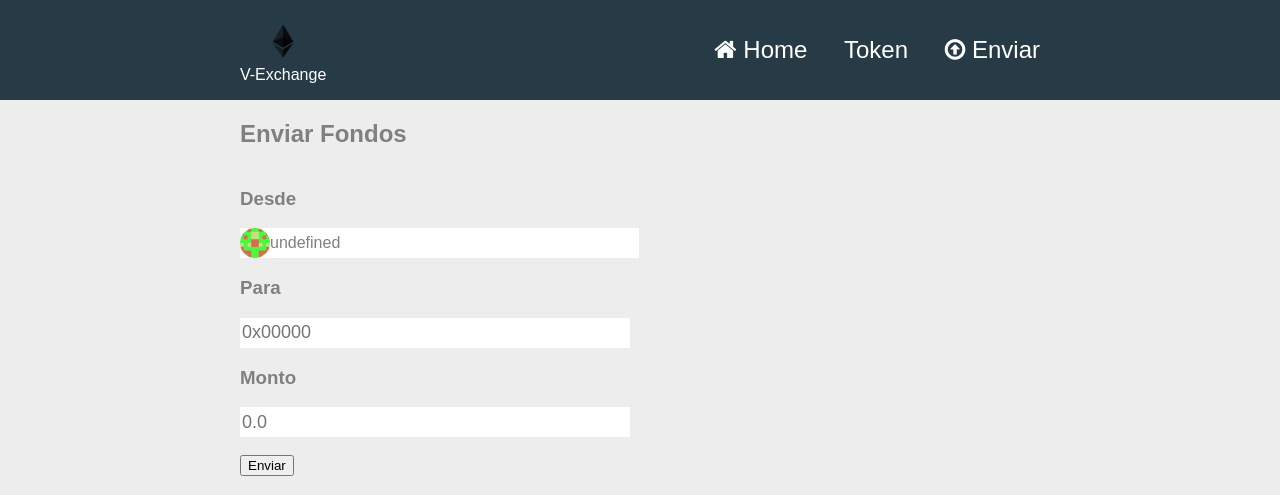
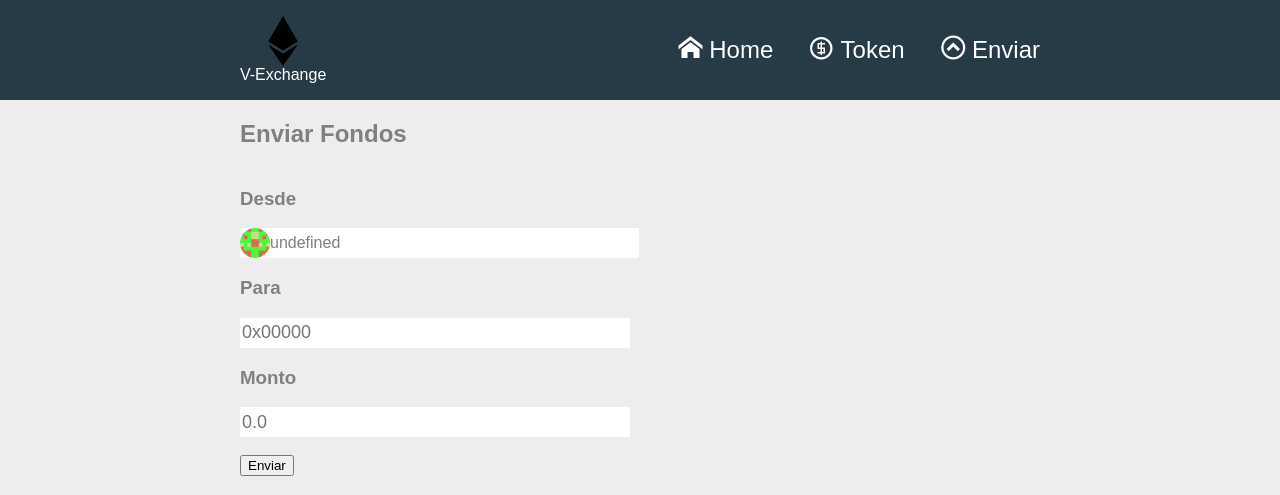
Before and after one commit to INAMOS/V-Exchange, a PHP site: page /PHP/Cuentas/send.php in a window 1280 px wide. Shown: the top 495 px of the page. Run offline with PHP 8.4, Linux system fonts and the light colour scheme; data that the repository does not hold is empty; some libraries are stand-ins or nearby versions.

Commit message:
Segundo commit

```diff
--- a/Estilos/main.css
+++ b/Estilos/main.css
@@ -109,10 +109,11 @@
 .ether{
 
 	padding:10px;
-	margin: 10px;
+	margin: 10px 0 50px 0;
 	/*overflow: hidden;*/
 	border: 1px solid black;
 	border-radius: 5px;
+
 }
 
 .button{
@@ -120,6 +121,7 @@
 	border: none;
 	padding: 5px;
 	background: #10437a;/*linear-gradient(to right,#10437a, #1b4f72 );*/
+	font-size: 20px
 }
 
 
@@ -146,6 +148,7 @@
 
 .footer{
 	background: #273b47;
+	padding: 50px 0 50px 0;
 }
 
 .contacto{
@@ -178,6 +181,13 @@
 	display: flex;
 	width: 400px;
 	color: white;
+}
+
+.mensaje h5{
+	color: white;
+	text-align: center;
+	margin: 0;
+	padding: 20px;
 }
 
 .col1, .col2{
@@ -225,3 +235,48 @@
 	border: 1px solid #273b47 ;
 	border-collapse: collapse;
 }
+
+/*FUENTES DE ICONOS*/
+
+@font-face {
+	font-family: 'icomoon';
+	src:  url('../fonts/icomoon.eot?v1pn7e');
+	src:  url('../fonts/icomoon.eot?v1pn7e#iefix') format('embedded-opentype'),
+	  url('../fonts/icomoon.ttf?v1pn7e') format('truetype'),
+	  url('../fonts/icomoon.woff?v1pn7e') format('woff'),
+	  url('../fonts/icomoon.svg?v1pn7e#icomoon') format('svg');
+	font-weight: normal;
+	font-style: normal;
+  }
+
+  [class^="icon-"], [class*=" icon-"] {
+	/* use !important to prevent issues with browser extensions that change fonts */
+	font-family: 'icomoon' !important;
+	speak: none;
+	font-style: normal;
+	font-weight: normal;
+	font-variant: normal;
+	text-transform: none;
+	line-height: 1;
+
+	/* Better Font Rendering =========== */
+	-webkit-font-smoothing: antialiased;
+	-moz-osx-font-smoothing: grayscale;
+  }
+
+  .icon-account_balance_wallet:before {
+	content: "\e900";
+  }
+  .icon-home:before {
+	content: "\e901";
+  }
+  .icon-coin-dollar:before {
+	content: "\e93b";
+  }
+  .icon-exit:before {
+	content: "\ea14";
+  }
+  .icon-circle-up:before {
+	content: "\ea41";
+  }
+/*FUENTES DE ICONOS*/
--- a/Estilos/screens.css
+++ b/Estilos/screens.css
@@ -67,7 +67,7 @@
 
 .login-form img{
     width:150px;
-    margin-top: -80px;
+    margin-top:-30px;
 }
 
 input{
--- a/PHP/Cuentas/send.php
+++ b/PHP/Cuentas/send.php
@@ -72,7 +72,7 @@
                         <img  id="loader" src="../../Imagenes/loading.gif" style="width:100px;display:none">
                         <br>
                         <button id="boton">Enviar Token</button>
-                        <h2 id="hashMessage"></h2>
+                        <h2 id="hashmessage"></h2>
                     </form>
 
 
--- a/PHP/partials/cabecera.php
+++ b/PHP/partials/cabecera.php
@@ -9,7 +9,7 @@
     <script src="../../Scripts/conection.js"></script>
 	<script src="../../Scripts/send.js"></script>
 	<script src="../../Scripts/contract.js"></script>
-    <link rel="stylesheet" href="https://cdnjs.cloudflare.com/ajax/libs/font-awesome/4.7.0/css/font-awesome.min.css">
+    <!--<link rel="stylesheet" href="https://cdnjs.cloudflare.com/ajax/libs/font-awesome/4.7.0/css/font-awesome.min.css">-->
 
 </head>
 <body>
@@ -18,22 +18,22 @@
 	<header  id="header" class="header contenedor">
 
 			<figure class="logotipo"> <!--logotipo-->
-                <img src="../../Imagenes/ethereum.png"  width="50" height="50" alt="ethereum logo">
+                <img src="../../Imagenes/ethereum.svg"  width="50" height="50" alt="ethereum logo">
                 <figcaption>V-Exchange</figcaption>
 			</figure>
 
 			<nav class="menu"> <!--menu-->
 				<ul>
 					<li>
-						<a href="../user.php"><i class="fa fa-home"></i> Home</a>
+						<a href="../user.php"><i class="icon-home"></i> Home</a>
 					</li>
 
 					<li>
-						<a href="Contratos.php"><i class="fab fa-ethereum"></i> Token</a>
+						<a href="Contratos.php"><i class="icon-coin-dollar"></i> Token</a>
 					</li>
 
 					<li>
-						<a href="send.php"><i class="fa fa-arrow-circle-o-up"></i> Enviar</a>
+						<a href="send.php"><i class="icon-circle-up"></i> Enviar</a>
 					</li>
 				</ul>
 			</nav>
```
Also changed, not shown: PHP/partials/header.php (+27 -12 lines), Scripts/send.js (+11 -12 lines), index.html (+6 -1 lines), fonts/icomoon.ttf (added), fonts/icomoon.woff (added), 2 other files.
